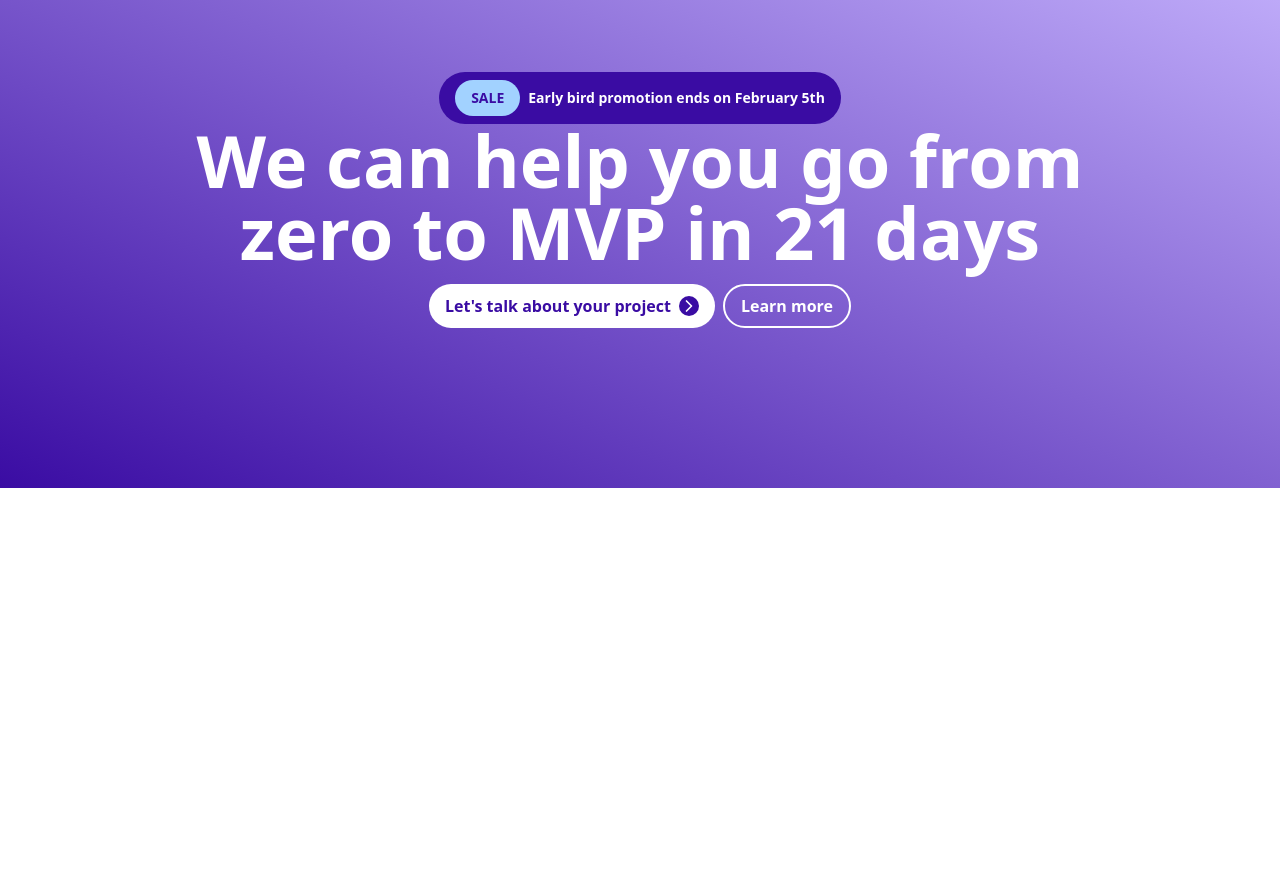
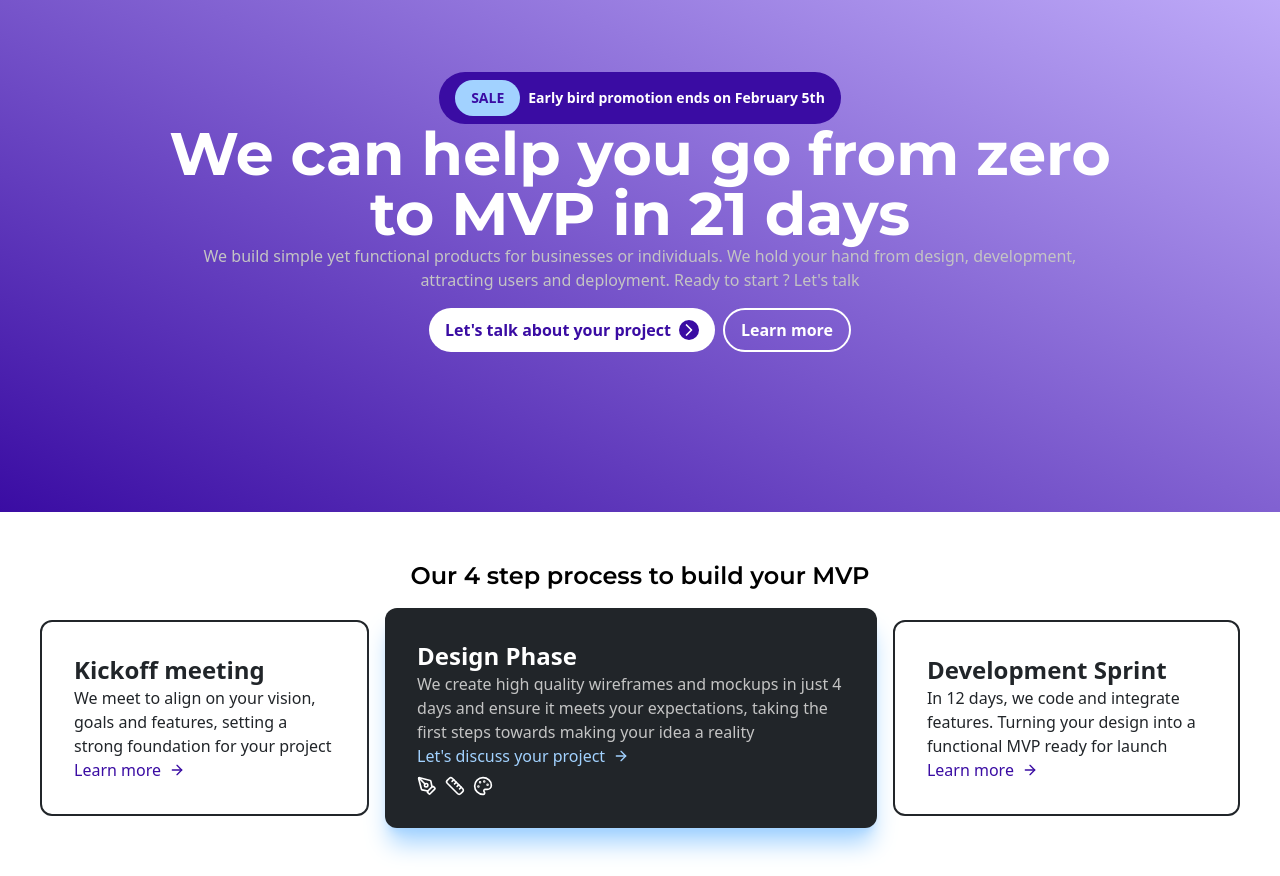
Before and after one commit to codewithkin/GUMVP, a Next.js app: page / in a window 1280 px wide. Shown: the part 160-1036 px from the top of the page. Before the commit the page ends 800 px from the top, so only its background shows below. Built offline with nearby package versions, Linux system fonts and the light colour scheme.

Commit message:
[ADD]: Processes

```diff
--- a/src/app/page.tsx
+++ b/src/app/page.tsx
@@ -1,11 +1,11 @@
 import Header from "@/components/Header";
+import Process from "@/components/Process";
 import type { Metadata } from "next";
 
 export const metadata: Metadata = {
   title: "GroundUpMVP | Build Your Idea in 21 Days",
   description:
     "GroundUpMVP specializes in turning your business ideas into fully functional web or mobile applications with expert design, deployment, and analytics—all in just 21 days.",
-  canonical: "https://groundupmvp.com", // Update this to your actual domain
   openGraph: {
     type: "website",
     url: "https://groundupmvp.com",
@@ -22,13 +22,10 @@ export const metadata: Metadata = {
     ],
   },
   twitter: {
-    handle: "groundupmvp",
     site: "@groundupmvp",
-    cardType: "summary_large_image",
     title: "GroundUpMVP | Build Your Idea in 21 Days",
     description:
       "GroundUpMVP helps you bring your ideas to life with fully functional web or mobile apps. 21-day turnaround, expert design, and full deployment.",
-    image: "https://groundupmvp.com/twitter-image.jpg", // Replace with the actual image URL
   },
   keywords: [
     "MVP development",
@@ -48,6 +45,7 @@ export default function Home () {
   return (
     <section>
       <Header />
+      <Process />
     </section>
   )
 }
--- a/src/components/Header.tsx
+++ b/src/components/Header.tsx
@@ -1,5 +1,8 @@
 import Link from "next/link";
 import { ChevronRight } from "lucide-react";
+import { Montserrat } from "next/font/google";
+
+const montserrat = Montserrat({ subsets: ["latin"], weight: ["700"] });
 
 export default function Header() {
   return (
@@ -15,10 +18,15 @@ export default function Header() {
                 Early bird promotion ends on February 5th
             </article>
 
-            {/* Heading */}
-            <h2 className="text-6xl md:text-7xl text-center font-bold text-white">
-                We can help you go from zero to MVP in 21 days
-            </h2>
+            <article className="grid">
+                {/* Heading */}
+                <h2 className={`${montserrat.className} text-6xl md:text-6xl text-center font-bold text-white`}>
+                    We can help you go from zero to MVP in 21 days
+                </h2>
+                <p className="text-dull text-center md:px-10">
+                    We build simple yet functional products for businesses or individuals. We hold your hand from design, development, attracting users and deployment. Ready to start ? Let's talk
+                </p>
+            </article>
         </article>
 
         {/* CTA */}
--- /dev/null
+++ b/src/components/Process.tsx
@@ -0,0 +1,58 @@
+import { Montserrat } from "next/font/google";
+import { steps, Step } from "@/data/steps";
+import Link from "next/link";
+import { ArrowRight, Palette, PenTool, Ruler, Workflow } from "lucide-react";
+
+const montserrat = Montserrat({ subsets: ["latin"], weight: ["600"] });
+
+export default function Process() {
+    return (
+        <section className="flex flex-col justify-center items-center py-12 gap-4 px-10">
+            <h2 className={`${montserrat.className} text-2xl text-center`}>Our 4 step process to build your MVP</h2>
+
+            {/* Steps flex container */}
+            <article className="md:flex gap-4 items-center justify-center grid">
+
+                {
+                    steps.map((step: Step) => {
+                        const { title, description, imageUrl } = step;
+                        if(step.title === "Design Phase") {
+                            return (
+                                <article className="bg-charcoal border-3 border-primaryLight shadow-xl shadow-primaryLight p-8 rounded-xl gap-2 text-white">
+                                    <h2 className="text-2xl font-semibold">{title}</h2>
+                                    <p className="text-[#c4c4c4]">{description}</p>
+
+                                    {/* CTA */}
+                                    <Link className="text-primaryLight flex gap-2 items-center" href="https://calendly.com/admin-groundupmvp/project">
+                                        Let's discuss your project
+                                        <ArrowRight size={16} />
+                                    </Link>
+
+                                    {/* Figma, creatie icon */}
+                                    <article className="flex gap-2 items-center mt-2">
+                                        <PenTool size={20} />
+                                        <Ruler size={20} />
+                                        <Palette size={20} />
+                                    </article>
+                                </article>
+                            )
+                        } else {
+                            return (
+                                <article className="bg-white shadowe-xl border border-2 border-charcoal p-8 rounded-xl gap-2">
+                                    <h2 className="text-2xl font-semibold text-charcoal">{title}</h2>
+                                    <p className="text-charcoal">{description}</p>
+
+                                    {/* CTA */}
+                                    <Link className="text-secondaryDark flex gap-2 items-center" href="https://calendly.com/admin-groundupmvp/project">
+                                        Learn more
+                                        <ArrowRight size={16} />
+                                    </Link>
+                                </article>
+                            )
+                        }
+                    })
+                }
+            </article>
+        </section>
+    )
+}
--- /dev/null
+++ b/src/data/steps.ts
@@ -0,0 +1,24 @@
+export type Step = {
+    id: number;
+    title: string;
+    description: string;
+    imageUrl?: string
+}
+
+export const steps: Step[] = [
+    {
+        id: 1,
+        title: "Kickoff meeting",
+        description: "We meet to align on your vision, goals and features, setting a strong foundation for your project"
+    },
+    {
+        id: 2,
+        title: "Design Phase",
+        description: "We create high quality wireframes and mockups in just 4 days and ensure it meets your expectations, taking the first steps towards making your idea a reality"
+    },
+    {
+        id: 3,
+        title: "Development Sprint",
+        description: "In 12 days, we code and integrate features. Turning your design into a functional MVP ready for launch"
+    }
+]
```
